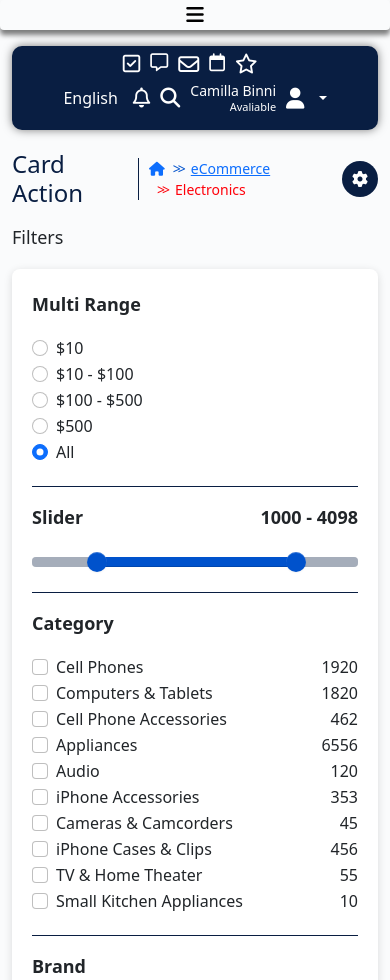
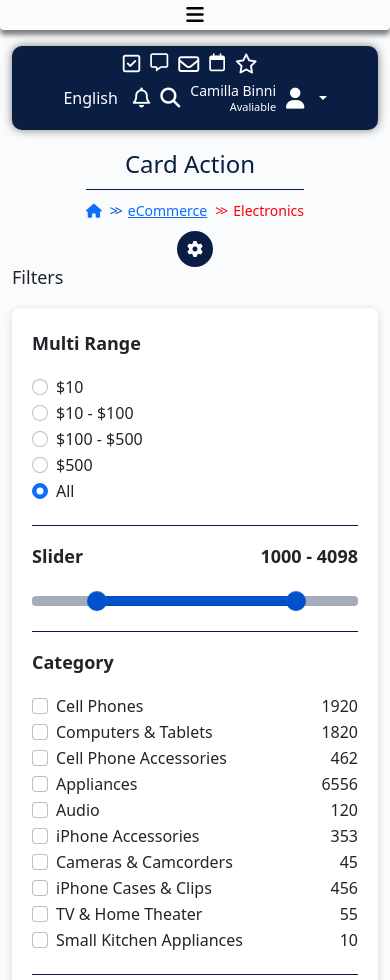
Before and after one commit to CBinnii/TesteGranCursos, a plain HTML site: page index.html in a window 390 px wide. Shown: the top 980 px of the page. Drawn offline with nearby package versions, Linux system fonts and the light colour scheme.

Commit message:
Mobile ajustes

```diff
--- a/index.html
+++ b/index.html
@@ -190,8 +190,8 @@
 						</div>
 					</div>
 
-					<div class="d-flex align-items-center justify-content-between">
-						<div class="breadcrumbs d-flex align-items-center">
+					<div class="breadcrumbs">
+						<div class="breadcrumbs-top">
 							<h2>Card Action</h2>
 							<nav aria-label="breadcrumb">
 								<ol class="breadcrumb">
--- a/sass/_content.scss
+++ b/sass/_content.scss
@@ -88,13 +88,34 @@
 	}
 
 	.breadcrumbs {
+		display: flex;
+		align-items: center;
+		justify-content: space-between;
+
+		@media screen and (max-width: 767px) {
+			flex-direction: column;
+		}
+
+		.breadcrumbs-top {
+			display: flex;
+			align-items: center;
+
 			padding: 20px 0;
+
+			@media screen and (max-width: 767px) {
+				padding-bottom: 0;
+				flex-direction: column;
+			}
 
 			h2 {
 				font-size: 24px;
 				padding-right: 10px;
 				margin: 0;
 				color: $dark;
+
+				@media screen and (max-width: 767px) {
+					padding-bottom: 10px;
+				}
 			}
 
 			.breadcrumb-item+.breadcrumb-item::before {
@@ -108,6 +129,14 @@
 				border-left: 1px solid $dark;
 				padding-left: 10px;
 
+				@media screen and (max-width: 767px) {
+					border-top: 1px solid $dark;
+					padding-top: 10px;
+					padding-bottom: 10px;
+					border-left: none;
+					padding-left: 0;
+				}
+
 				.breadcrumb-item {
 					font-size: 14px;
 
@@ -116,6 +145,7 @@
 
 						&:before {
 							color: $red;
+						}
 					}
 				}
 			}
```
Also changed, not shown: css/style.css, 1 other file. Lines whose indentation alone changed are shown as unchanged.
